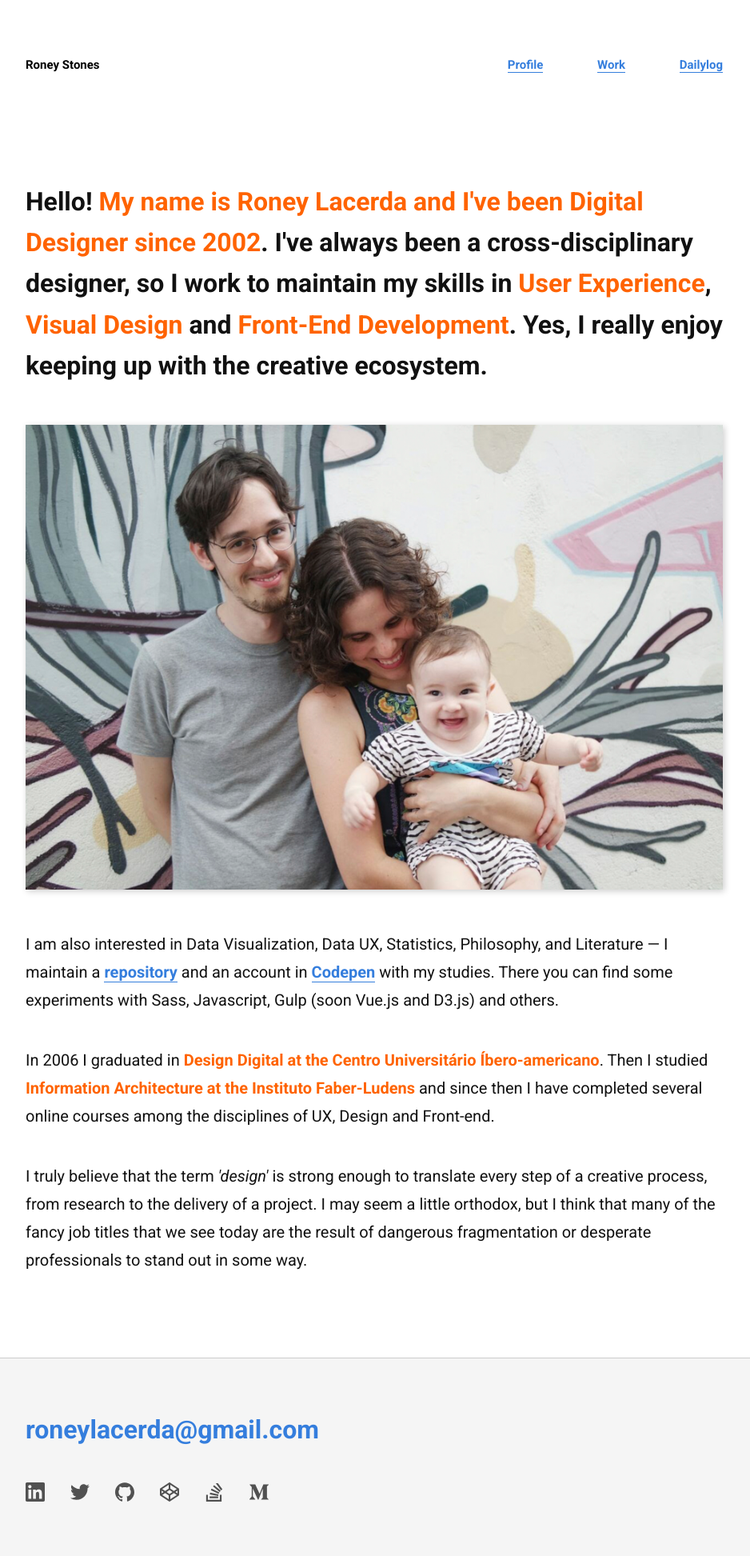
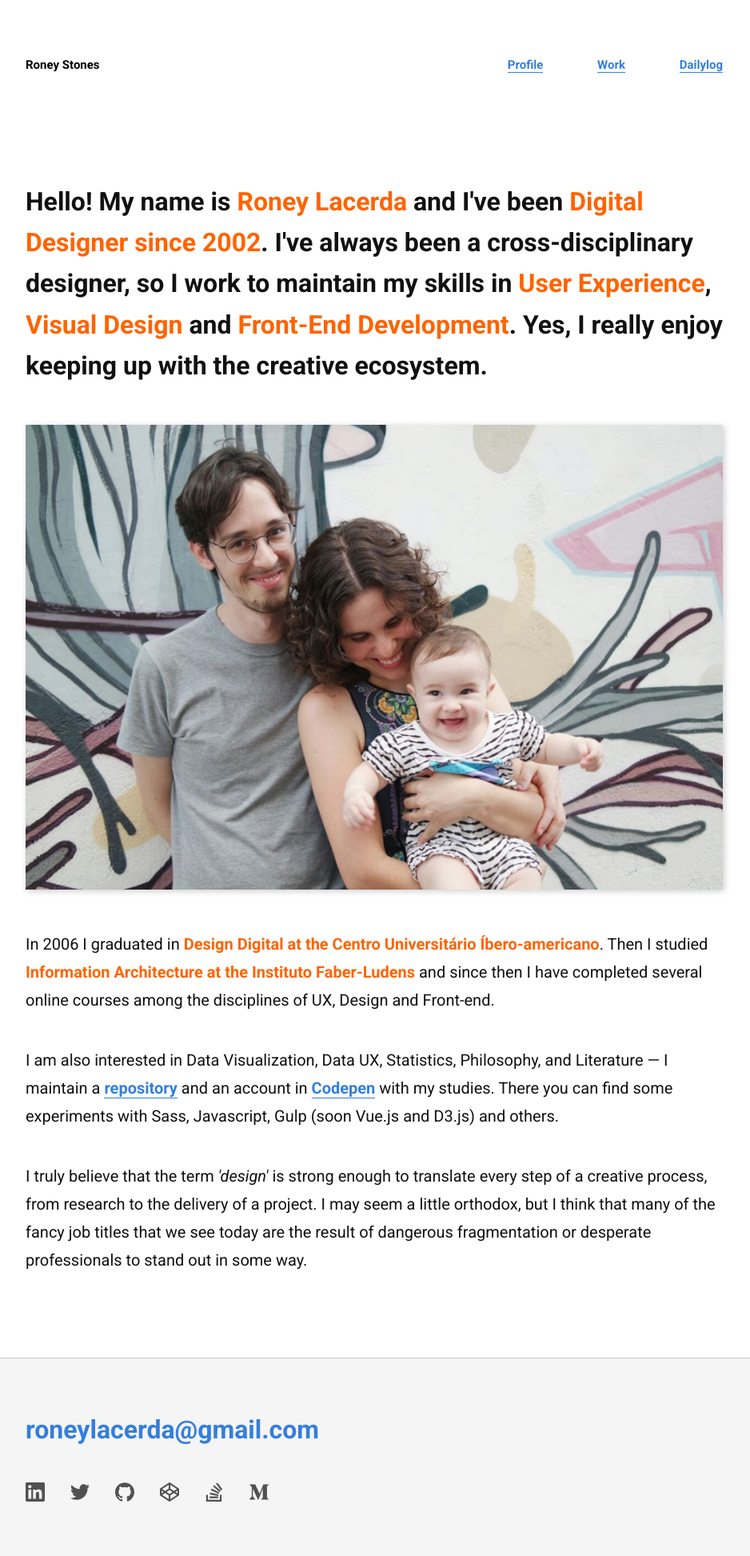
Before and after one commit to roneystones/roneystones, a Jekyll site: the page built from index.html, in a window 1280 px wide. Shown: the whole page at 80% size, without its empty margins (172-1110 px from the left). Built offline with Jekyll 4.4.1, drawn with Linux system fonts in a browser that asks for light colours.

Commit message:
simplificar é bom

```diff
--- a/_pages/project_actualsales.html
+++ b/_pages/project_actualsales.html
@@ -29,7 +29,7 @@
 	<p>Besides as Visual Designer, my work also included applying and following AB tests so that campaigns reach the best possible conversion rate.</p>
 </section>
 
-<section class="container">
+<section>
 	<p>I delivered creative marketing campaigns for clients such as NET, Claro, Vivo, Oi, Nextel, AIG, L'Occitane, Car System, Greenpeace, Sem Parar, Ticket, and Youse. In Latin America and Portugal for Movistar, BMW, and Citroën. The list is huge.</p>
 
 	<h3>A brief summary of my activities:</h3>
--- a/_pages/work.html
+++ b/_pages/work.html
@@ -15,7 +15,7 @@
 		<li>
 			<a class="big" href="{{ project.url }}">{{ project.title }}</a>
 			<span class="space"></span>
-	    	<p><!-- {{ post.categories }} | --> {{ project.data }}</p>
+	    	<p>{{ project.data }}</p>
 		</li>
 		{% endfor %}
 	</ul>
--- a/assets/css/main.css
+++ b/assets/css/main.css
@@ -56,10 +56,6 @@
 /* ==========================================================================
   Classes
 ========================================================================== */
-@media (min-width: 46.25em) {
-  .center {
-    text-align: center; } }
-
 .shadow {
   box-shadow: 2px 2px 8px 0px rgba(0, 0, 0, 0.2); }
 
@@ -100,6 +96,9 @@
   color: #fff;
   background: #ff6300; }
 
+/* ==========================================================================
+  Typography
+========================================================================== */
 body {
   font-family: "Roboto", Helvetica, Arial, sans-serif;
   font-size: 1em;
@@ -127,7 +126,7 @@
   margin-bottom: 3rem; }
 
 .huge {
-  font-size: 4em;
+  font-size: 2.5em;
   line-height: 1.2em; }
 
 p,
@@ -148,6 +147,9 @@
     opacity: .8;
     transition: opacity .15s ease-out; }
 
+/* ==========================================================================
+  Main
+========================================================================== */
 nav {
   font-size: .75em;
   font-weight: 700; }
--- a/index.html
+++ b/index.html
@@ -4,13 +4,13 @@
 description:
 ---
 
-<h1>Hello! <span class="destaque">My name is Roney Lacerda and I've been Digital Designer since 2002</span>. I've always been a cross-disciplinary designer, so I work to maintain my skills in <span class="destaque">User Experience</span>, <span class="destaque">Visual Design</span> and <span class="destaque">Front-End Development</span>. Yes, I really enjoy keeping up with the creative ecosystem.</h1>
+<h1>Hello! My name is <span class="destaque">Roney Lacerda</span> and I've been <span class="destaque">Digital Designer since 2002</span>. I've always been a cross-disciplinary designer, so I work to maintain my skills in <span class="destaque">User Experience</span>, <span class="destaque">Visual Design</span> and <span class="destaque">Front-End Development</span>. Yes, I really enjoy keeping up with the creative ecosystem.</h1>
 
 <img class="shadow" src="../assets/images/roneystones.jpg" alt="Roney Lacerda">
 
+<p>In 2006 I graduated in <span class="destaque">Design Digital at the Centro Universitário Íbero-americano</span>. Then I studied <span class="destaque">Information Architecture at the Instituto Faber-Ludens</span> and since then I have completed several online courses among the disciplines of UX, Design and Front-end.</p>
+
 <p>I am also interested in Data Visualization, Data UX, Statistics, Philosophy, and Literature — I maintain a <a href="https://github.com/roneystones/learning-chest">repository</a> and an account in <a href="https://codepen.io/roneystones/">Codepen</a> with my studies. There you can find some experiments with Sass, Javascript, Gulp (soon Vue.js and D3.js) and others.</p>
-
-<p>In 2006 I graduated in <span class="destaque">Design Digital at the Centro Universitário Íbero-americano</span>. Then I studied <span class="destaque">Information Architecture at the Instituto Faber-Ludens</span> and since then I have completed several online courses among the disciplines of UX, Design and Front-end.</p>
 
 <p>I truly believe that the term <span style="font-style: italic">'design'</span> is strong enough to translate every step of a creative process, from research to the delivery of a project. I may seem a little orthodox, but I think that many of the fancy job titles that we see today are the result of dangerous fragmentation or desperate professionals to stand out in some way.</p>
 
```
Also changed, not shown: _drafts/sobre-criar-portfolio.md (added, +14 -0 lines), _scss/main.scss (+142 -2 lines).
